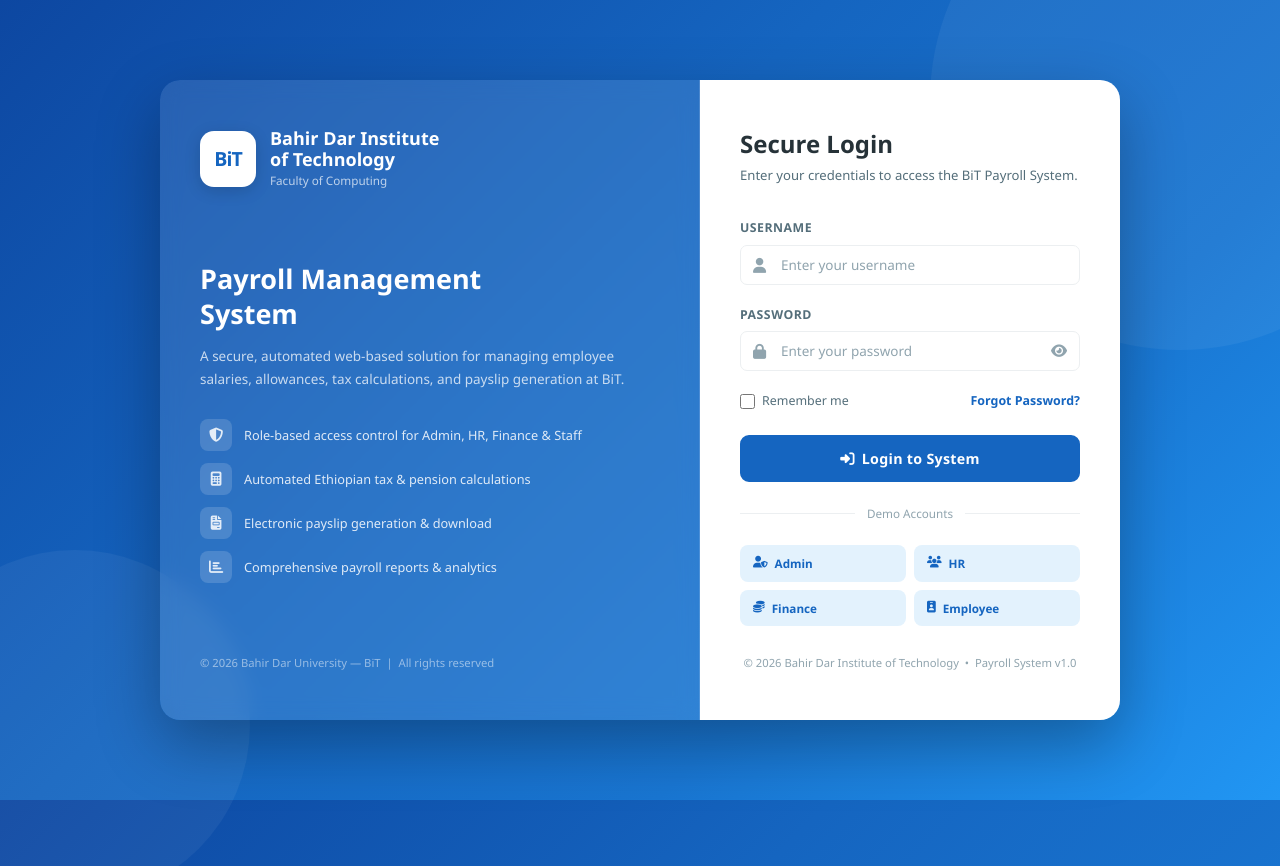
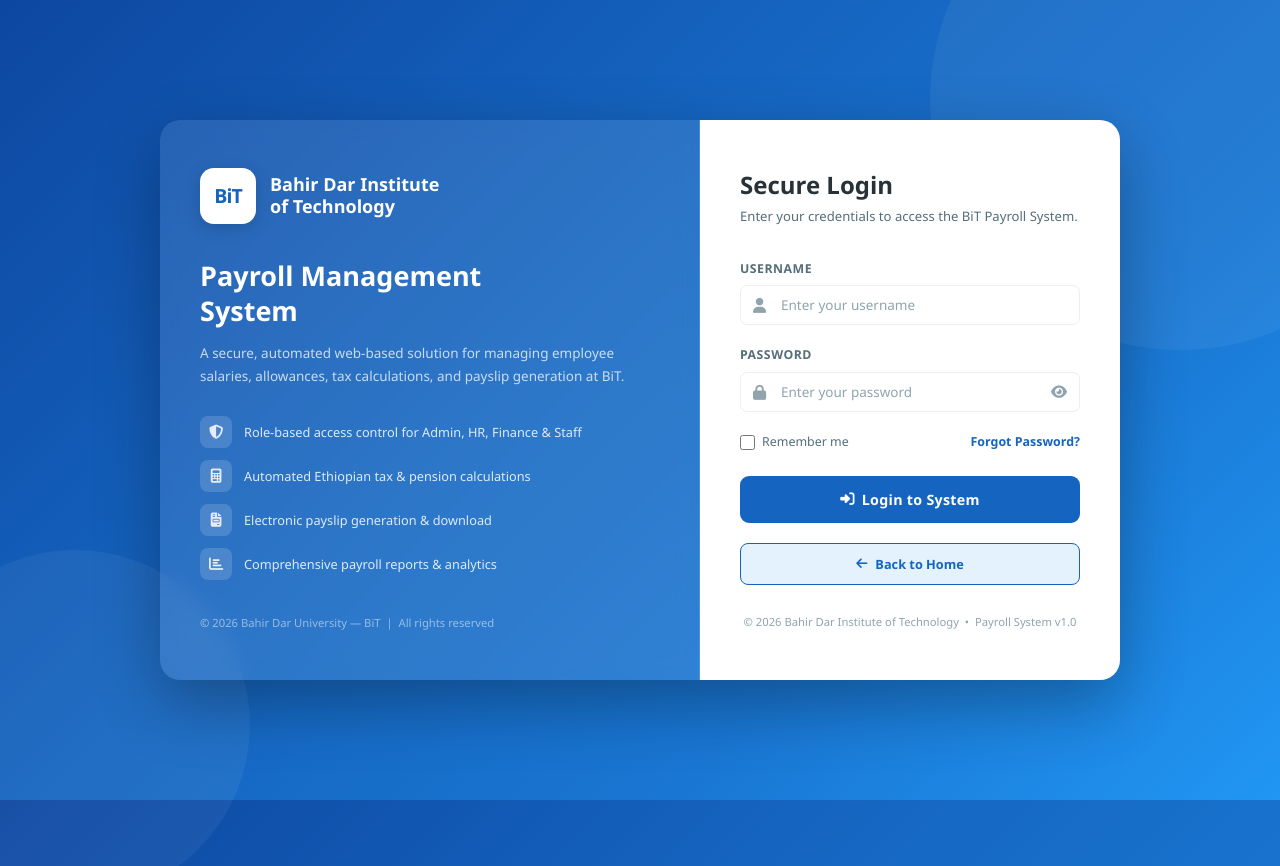
Before and after one commit to efreamenawgaw-source/Web-Based-Payroll-Management-System, a PHP site: page /pages/auth/login.php in a window 1280 px wide; the page is wider, and only the part inside the window is pictured. Shown: the top 866 px of that part. Run offline with PHP 8.4, Linux system fonts and the light colour scheme.

Commit message:
update the and remove the demo account

```diff
--- a/payroll/assets/css/login.css
+++ b/payroll/assets/css/login.css
@@ -352,3 +352,26 @@ body.login-page::after {
     .btn-login     { min-height: 50px; }
     .role-chip     { min-height: 44px; }
 }
+
+/* ---- Back to Home button ---- */
+.btn-back-home {
+    display: inline-flex;
+    align-items: center;
+    gap: 8px;
+    margin-top: 20px;
+    padding: 10px 18px;
+    background: var(--bg-light, #E3F2FD);
+    color: var(--primary, #1565C0);
+    font-size: 0.85rem;
+    font-weight: 600;
+    border-radius: 8px;
+    border: 1.5px solid var(--primary, #1565C0);
+    text-decoration: none;
+    transition: all 0.25s ease;
+    width: 100%;
+    justify-content: center;
+}
+.btn-back-home:hover {
+    background: var(--primary, #1565C0);
+    color: #ffffff;
+}
--- a/payroll/pages/auth/login.php
+++ b/payroll/pages/auth/login.php
@@ -63,7 +63,7 @@ if ($_SERVER['REQUEST_METHOD'] === 'POST') {
             <div class="brand-logo-box">BiT</div>
             <div class="brand-header-text">
                 <h1>Bahir Dar Institute<br>of Technology</h1>
-                <p>Faculty of Computing</p>
+
             </div>
         </div>
 
@@ -166,22 +166,9 @@ if ($_SERVER['REQUEST_METHOD'] === 'POST') {
             </button>
         </form>
 
-        <div class="login-divider">Demo Accounts</div>
-
-        <div class="login-roles">
-            <div class="role-chip" onclick="fillCredentials('admin','admin123')">
-                <i class="fas fa-user-shield"></i> Admin
-            </div>
-            <div class="role-chip" onclick="fillCredentials('hr','hr123')">
-                <i class="fas fa-users"></i> HR
-            </div>
-            <div class="role-chip" onclick="fillCredentials('finance','finance123')">
-                <i class="fas fa-coins"></i> Finance
-            </div>
-            <div class="role-chip" onclick="fillCredentials('employee','emp123')">
-                <i class="fas fa-id-badge"></i> Employee
-            </div>
-        </div>
+        <a href="../../home.php" class="btn-back-home">
+            <i class="fas fa-arrow-left"></i> Back to Home
+        </a>
 
         <div class="login-footer">
             &copy; <?= date('Y') ?> Bahir Dar Institute of Technology &nbsp;&bull;&nbsp; Payroll System v1.0
@@ -202,12 +189,6 @@ function togglePassword() {
         icon.classList.replace('fa-eye-slash', 'fa-eye');
     }
 }
-
-function fillCredentials(user, pass) {
-    document.getElementById('username').value = user;
-    document.getElementById('password').value = pass;
-    document.getElementById('username').focus();
-}
 </script>
 </body>
 </html>
```
Also changed, not shown: payroll/assets/css/style.css (+18 -6 lines).
